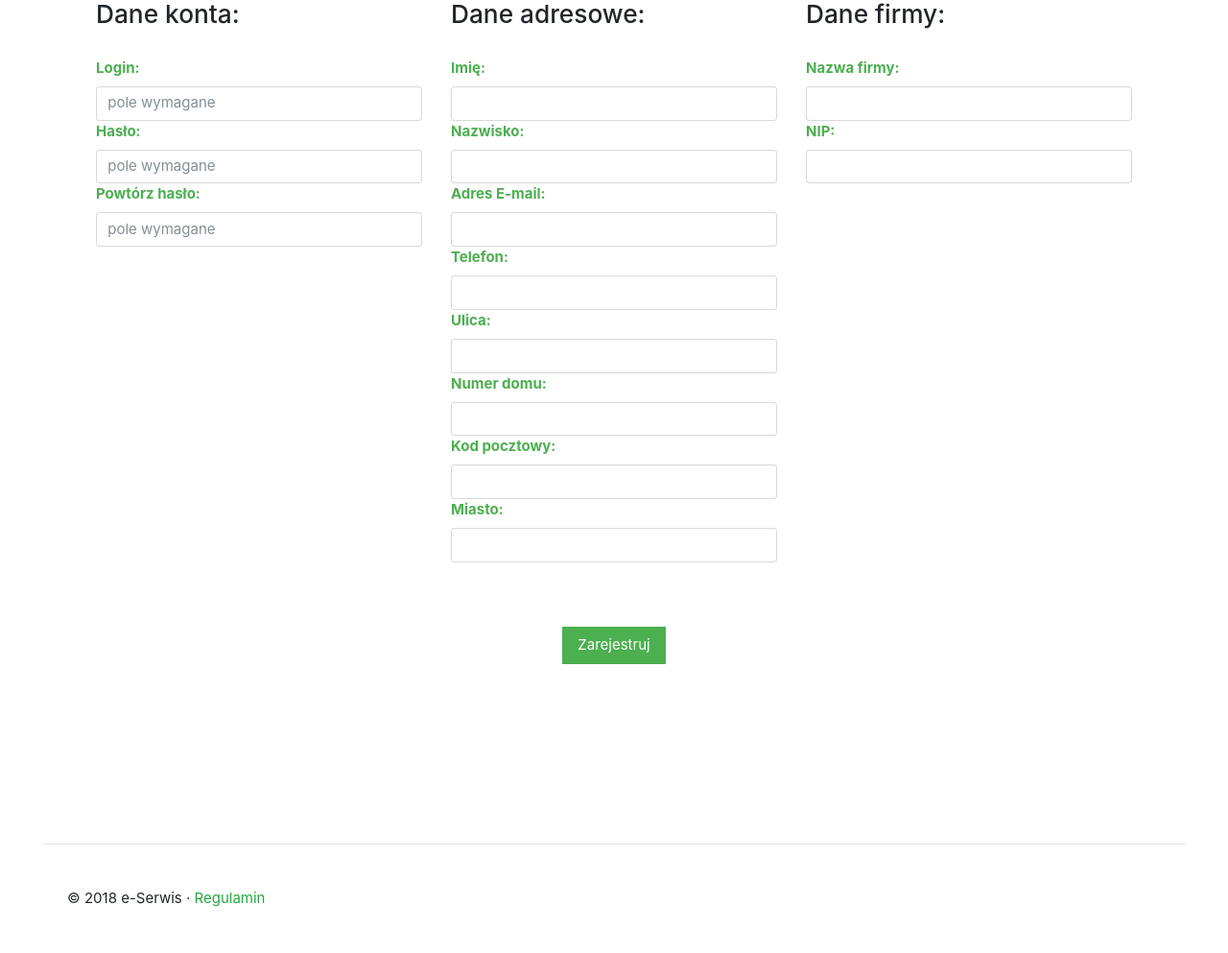
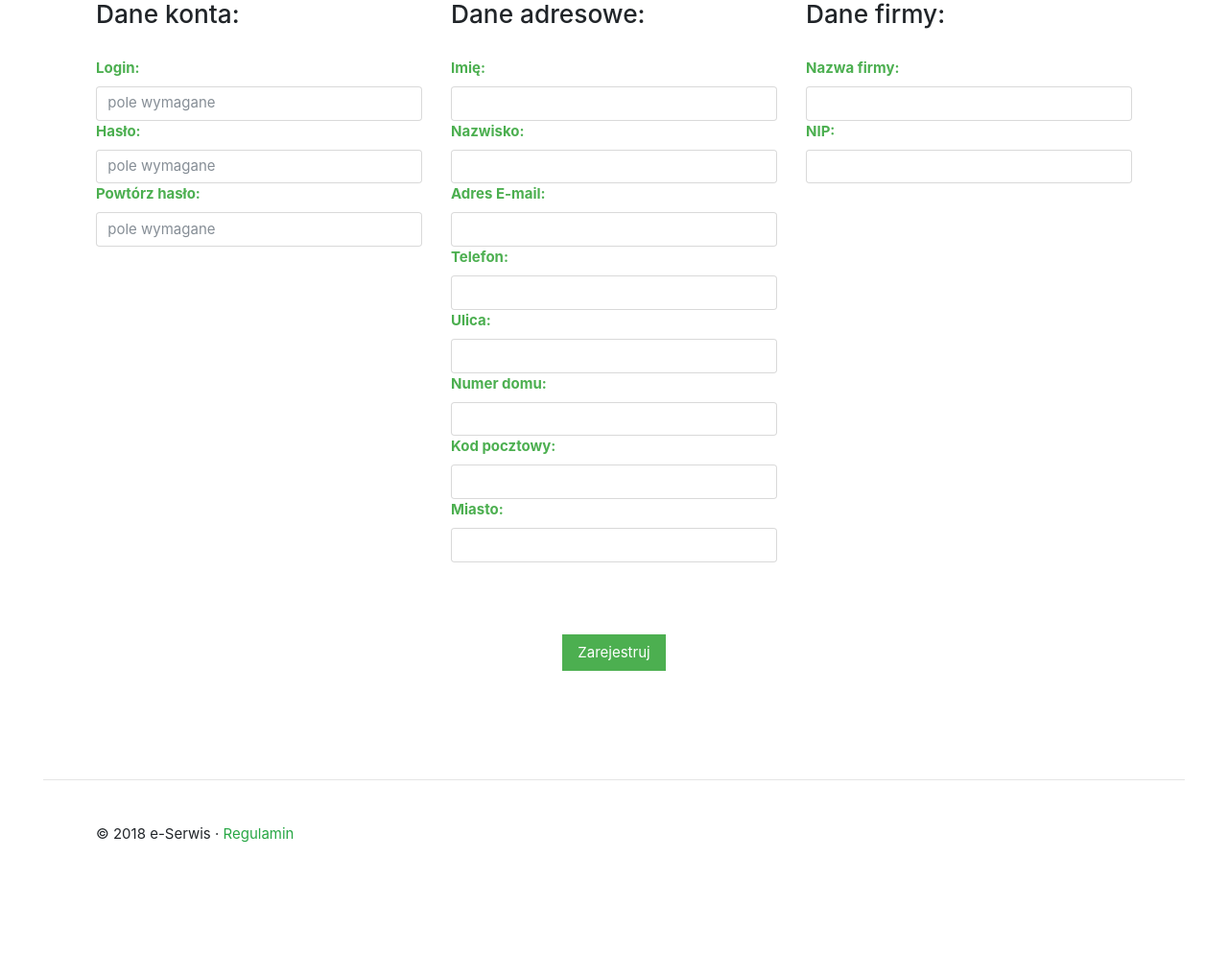
Before and after one commit to kamil526/PHP-SERWIS, a PHP site: page /register.php in a window 1280 px wide. Shown: the part 196-1189 px from the top of the page at 96% size. After the commit the page ends 1074 px from the top, so only its background shows below. Run offline with PHP 8.4, Linux system fonts and the light colour scheme; some libraries are stand-ins or nearby versions.

Commit message:
no message

```diff
--- a/bottomPage.php
+++ b/bottomPage.php
@@ -7,7 +7,7 @@
 
     <!-- FOOTER -->
 <footer class="container"  >
-    <div class="row">
+    <div class="col">
     <p> &copy; 2018 e-Serwis &middot; <a href="startpage/data/construction.html" class="text-success">Regulamin</a></p>
 </footer>
 
--- a/register.php
+++ b/register.php
@@ -98,12 +98,6 @@
                     <label class="w3-text-green"><b>Miasto:</b></label>
                     <input type="text" class="form-control" name="miasto">
 
-                    <br><br><br>
-
-                    <center>
-                    <input class="w3-btn w3-green" type="submit" value="Zarejestruj" name="zarejestruj">
-                    </center>
-
                 </div>
                 <div class="col-md-4">
                     <h3>Dane firmy:</h3><br>
@@ -116,6 +110,13 @@
 
                 </div>
             </div>
+            <div class="row">
+                <div class="col">
+                <center>
+                    <input class="w3-btn w3-green" type="submit" value="Zarejestruj" name="zarejestruj">
+                </center>
+                </div>
+            </div>
         </div>
         </form>
     </div>
```
